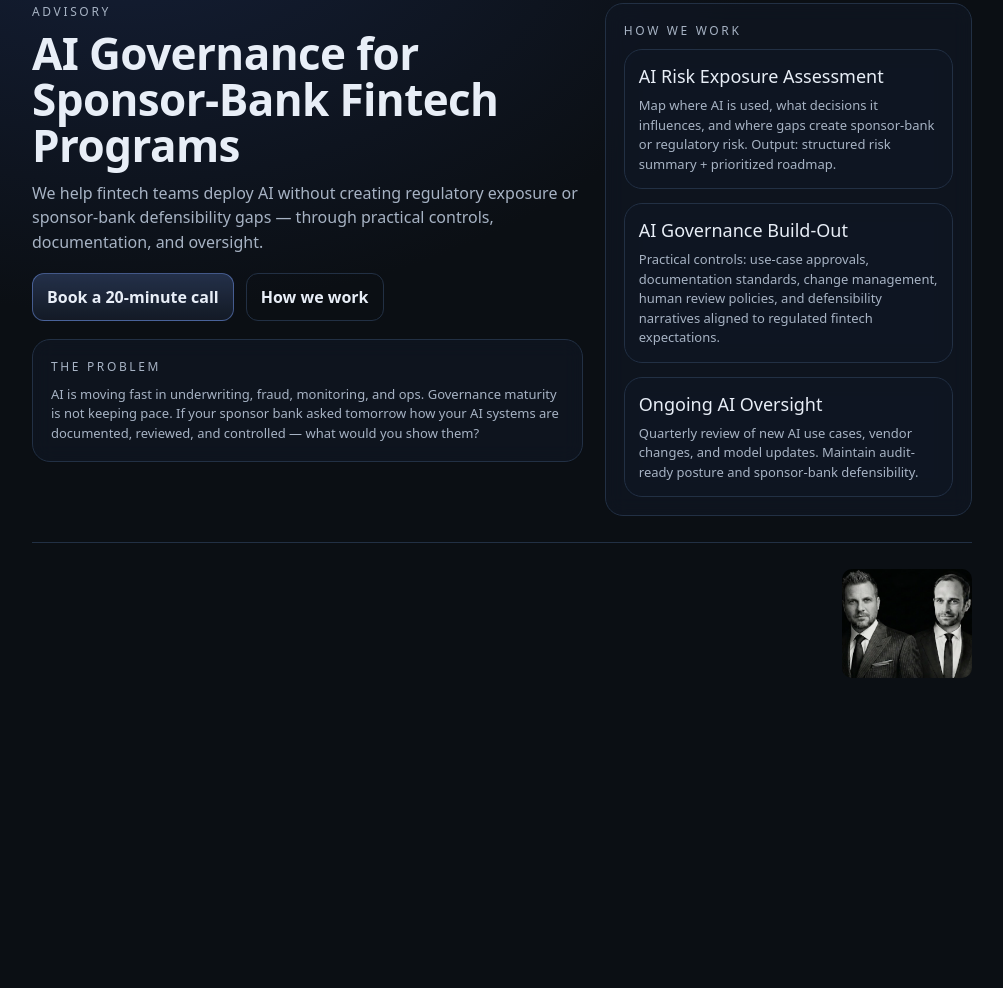
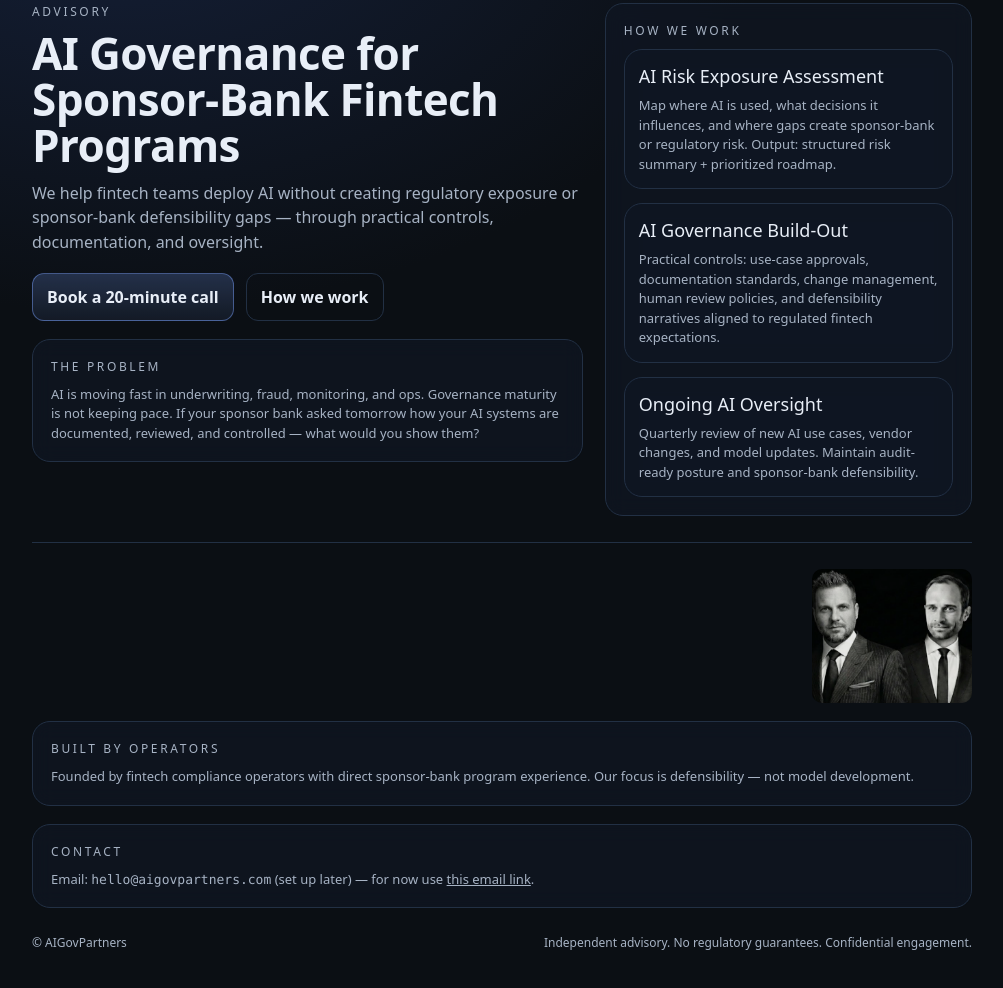
Before and after one commit to brewercrewer/aigovpartners, a plain HTML site: page index.html in a window 1280 px wide. Shown: the part 128-1116 px from the top of the page, without its empty margins (138-1141 px from the left). Before the commit the page ends 862 px from the top, so only its background shows below. Drawn offline with Linux system fonts and the light colour scheme.

Commit message:
Update index.html

```diff
--- a/index.html
+++ b/index.html
@@ -107,8 +107,29 @@
 
     <hr />
 
-<div style="display:flex; justify-content:flex-end; margin-top:10px;">
+<div style="display:flex; justify-content:flex-end; margin-top:10px; margin-bottom:18px;">
   <img src="founders.png"
        alt="AIGovPartners Founders"
-       style="max-width:130px; width:100%; border-radius:10px; opacity:0.9;">
+       style="max-width:160px; width:100%; border-radius:10px; opacity:0.9;">
 </div>
+
+<div class="card">
+  <div class="kicker">Built by operators</div>
+  <p class="small">
+    Founded by fintech compliance operators with direct sponsor-bank program experience.
+    Our focus is defensibility — not model development.
+  </p>
+</div>
+
+<div class="section card" style="margin-top:18px;">
+  <div class="kicker">Contact</div>
+  <p class="small">
+    Email: <span class="mono">hello@aigovpartners.com</span> (set up later) —
+    for now use <a href="mailto:hello@aigovpartners.com?subject=Intro%20Call%20%E2%80%94%20AIGovPartners">this email link</a>.
+  </p>
+</div>
+
+<footer>
+  <div>© <span id="y"></span> AIGovPartners</div>
+  <div>Independent advisory. No regulatory guarantees. Confidential engagement.</div>
+</footer>
```
